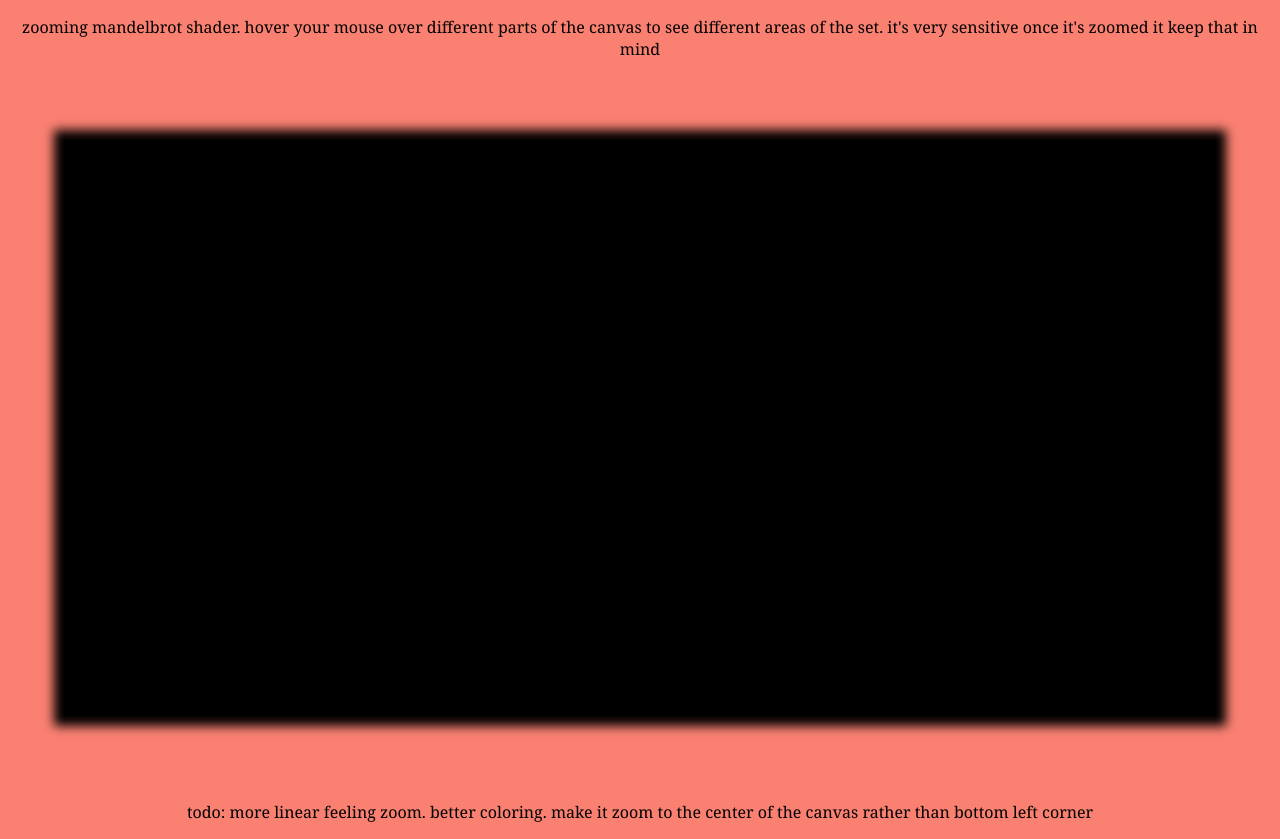
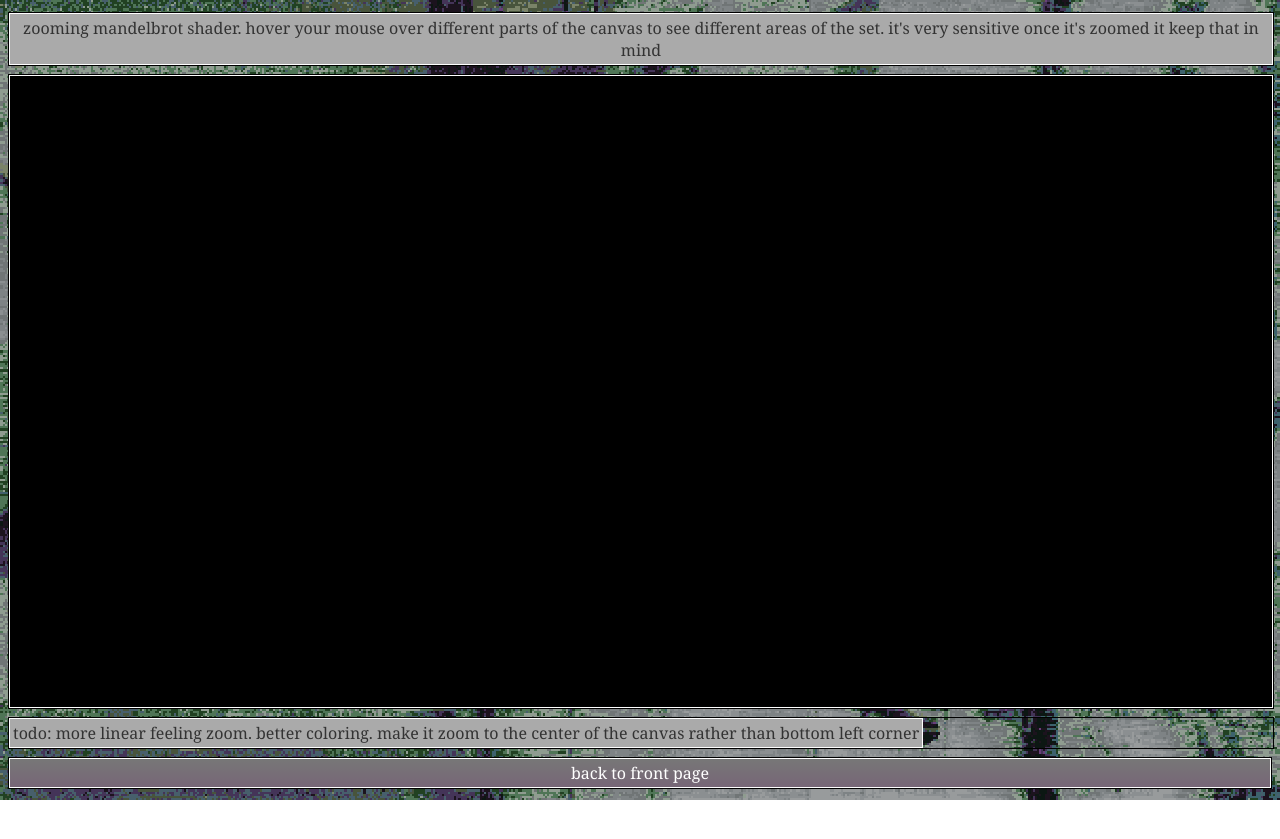
Before and after one commit to perorin-dev/neocities, a plain HTML site: page mandelbrot_shader/index.html in a window 1280 px wide. After the commit the page ends 800 px from the top, so only its background shows below. Drawn offline with Linux system fonts and the light colour scheme.

Commit message:
consistent style + ideas

```diff
--- a/mandelbrot_shader/index.html
+++ b/mandelbrot_shader/index.html
@@ -6,9 +6,10 @@
     <link href="style.css" rel="stylesheet" type="text/css" media="all">
   </head>
   <body>
-  <p style="text-align: center">zooming mandelbrot shader. hover your mouse over different parts of the canvas to see different areas of the set. it's very sensitive once it's zoomed it keep that in mind</p>
-    <canvas id="c"></canvas>
+  <div><p style="text-align: center">zooming mandelbrot shader. hover your mouse over different parts of the canvas to see different areas of the set. it's very sensitive once it's zoomed it keep that in mind</p></div>
+    <div id="canvas-container"><canvas id="c"></canvas></div>
     <script src="src2.js" type="application/javascript"></script>
-    <p style="text-align: center"> todo: more linear feeling zoom. better coloring. make it zoom to the center of the canvas rather than bottom left corner
+    <div><p style="text-align: center"> todo: more linear feeling zoom. better coloring. make it zoom to the center of the canvas rather than bottom left corner</p></div>
+    <nav><a href="../index.html">back to front page</a></nav>
   </body>
 </html>
--- a/mandelbrot_shader/style.css
+++ b/mandelbrot_shader/style.css
@@ -1,11 +1,48 @@
-body {
-  font-family: "MS Mincho", "Georgia", serif;
-  margin:0px;
-  background-color: salmon;
+html {
+    background: url("../walls/leftover.png") no-repeat center center fixed;
+    image-rendering: pixelated;
+    background-size: cover;
+    font-family: "MS Mincho", "Georgia", serif;
+    color: #fff;
 }
+
+p {
+    background: #aaa;
+    color: #333;
+    border: 1px solid #fff;
+    padding:3px;
+    margin:0;
+}
+
+div {
+    display: inline-flex;
+    border: 1px solid #000;
+    margin:4px 0 4px 0;
+    width:100%;
+}
+
 #c {
-  width: 90%;
-  height: 90%;
-  margin: 5%;
-  box-shadow: 0px 0px 10px 10px #000000;
+    width:100%;
+    margin: 0;
+    border: 1px solid white;
+    aspect-ratio:unset;
 }
+nav {
+    display:flex;
+    background:#fff;
+    padding:1px 0px 1px 1px;
+    border:1px solid #000;
+    margin-top:4px;
+}
+nav>a{
+    background:linear-gradient(#777,#767);
+    color:inherit;
+    text-decoration:none;
+    padding:3px;
+    margin:0 1px 0 0;
+    flex-grow:1;
+    text-align:center;
+}
+nav>a:hover{
+    color:#bbf;
+}
```
Also changed, not shown: index.html (+4 -3 lines), style.css (+5 -2 lines).
